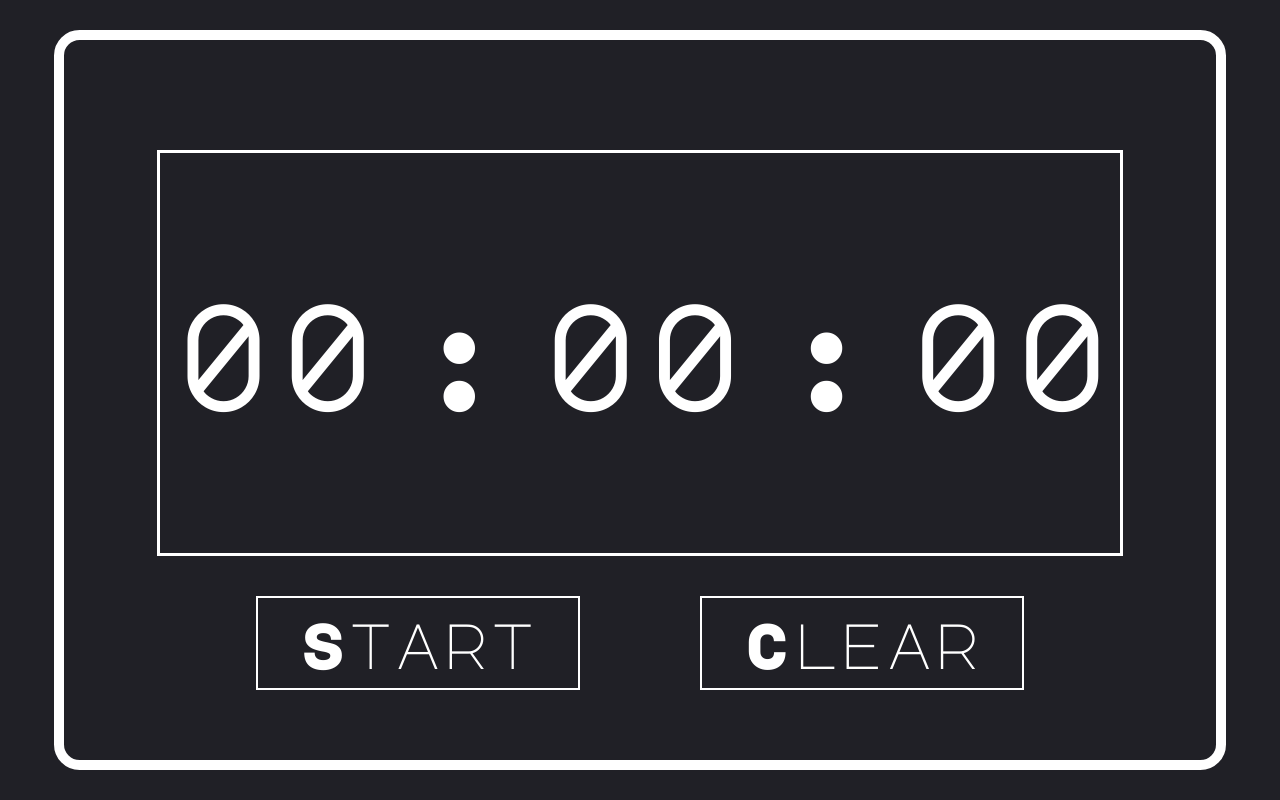
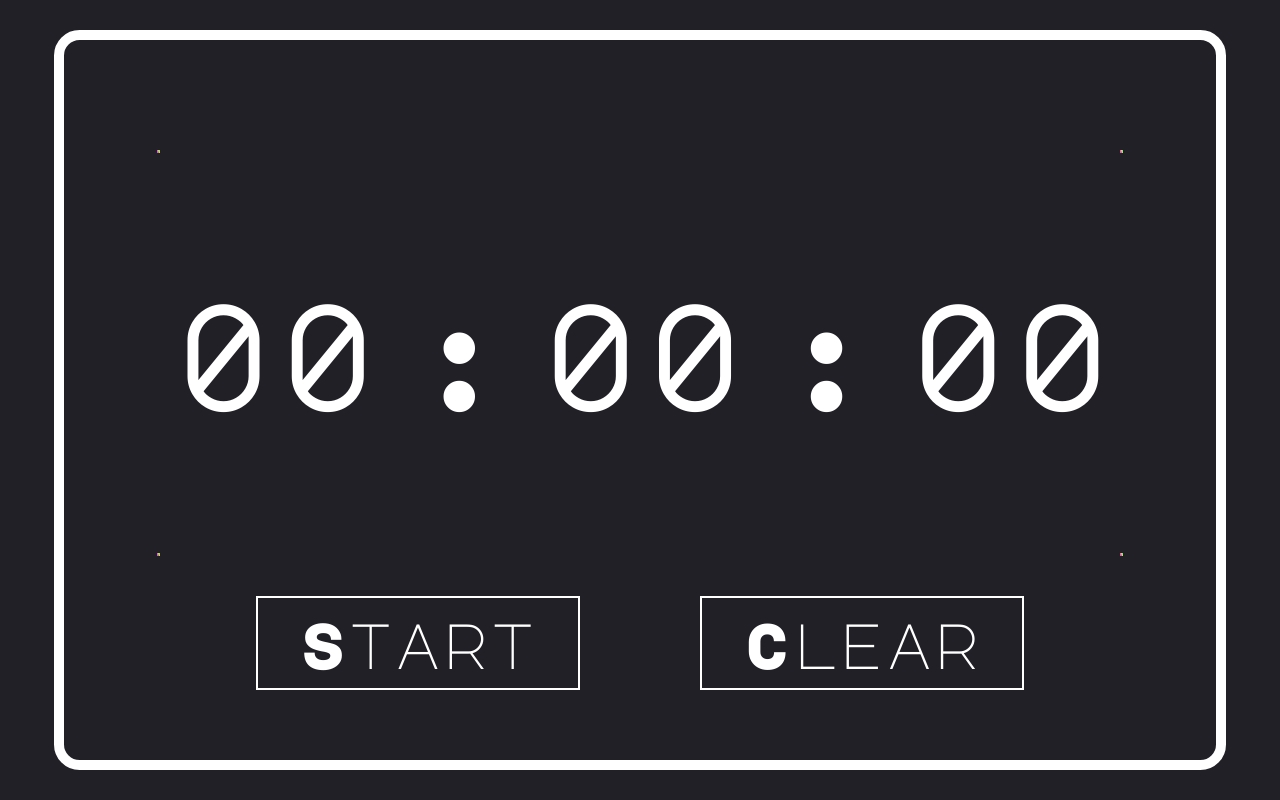
Before and after one commit to Hollingsworth-Dev/Webclock_react, a React (Create React App) app: page / in a window 1280 px wide. Built offline with nearby package versions, Linux system fonts and the light colour scheme.

Commit message:
changing to scss

```diff
--- a/src/Clock/Clock.css
+++ b/src/Clock/Clock.css
@@ -17,11 +17,22 @@
 	margin-top: 5vh;
 	height: 50vh;
 	width: 75vw;
-	border: 3px solid white;
-
 	display: flex;
 	justify-content: center;
 	align-items: center;
+	border-width: 3px;
+	border-style: solid;
+	border-image: linear-gradient(
+		60deg,
+		rgb(95, 134, 242),
+		rgb(166, 95, 242),
+		rgb(242, 95, 208),
+		rgb(242, 95, 97),
+		rgb(242, 203, 95),
+		rgb(171, 242, 95),
+		rgb(95, 242, 129),
+		rgb(95, 242, 240)
+	);
 }
 
 .timer p {
@@ -61,3 +72,24 @@
 	justify-content: center;
 	align-items: center;
 }
+
+@keyframes strokeAnimation {
+	0% {
+		-webkit-text-stroke-color: rgb(149, 4, 245);
+	}
+	25% {
+		-webkit-text-stroke-color: rgb(12, 247, 235);
+	}
+	45% {
+		-webkit-text-stroke-color: transparent;
+	}
+	55% {
+		-webkit-text-stroke-color: rgb(16, 250, 199);
+	}
+	85% {
+		-webkit-text-stroke-color: rgb(11, 245, 147);
+	}
+	100% {
+		-webkit-text-stroke-color: rgb(138, 3, 248);
+	}
+}
```
